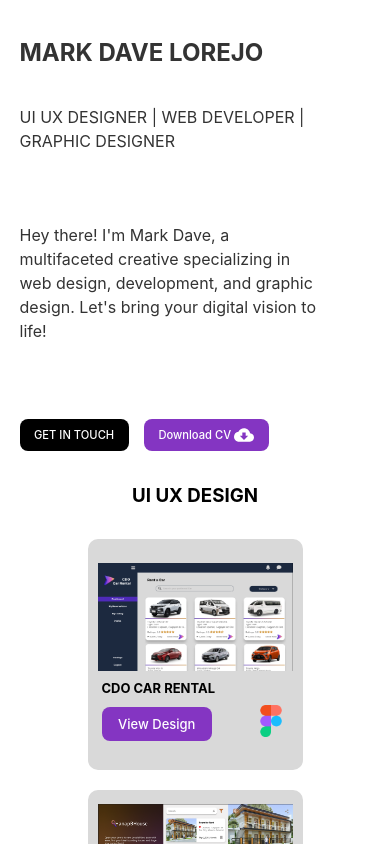
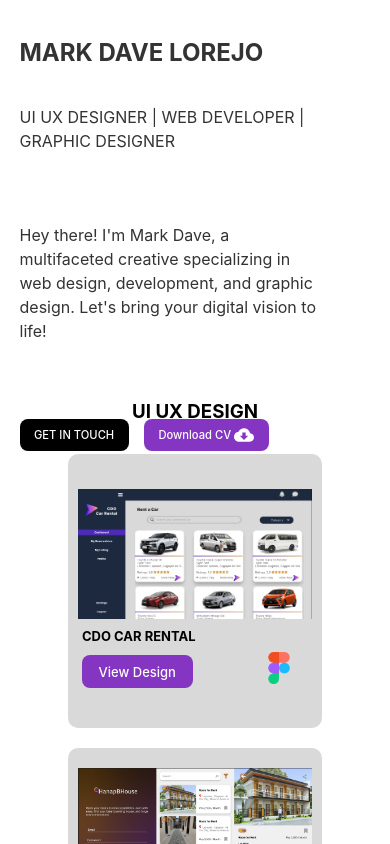
Before and after one commit to MarkedAsDave/Portfolio, a React (Vite) app: page / in a window 390 px wide. Shown: the top 844 px of the page. Built offline with nearby package versions, Linux system fonts and the light colour scheme.

Commit message:
added css

```diff
--- a/src/components/card/card.css
+++ b/src/components/card/card.css
@@ -117,8 +117,8 @@
   .card-container {
     display: flex;
     flex-direction: column;
-    width: 50vw;
-    height: 25vh;
+    width: 60vw;
+    height: 30vh;
     padding: 10px;
     align-items: left;
     justify-content: center;
```
